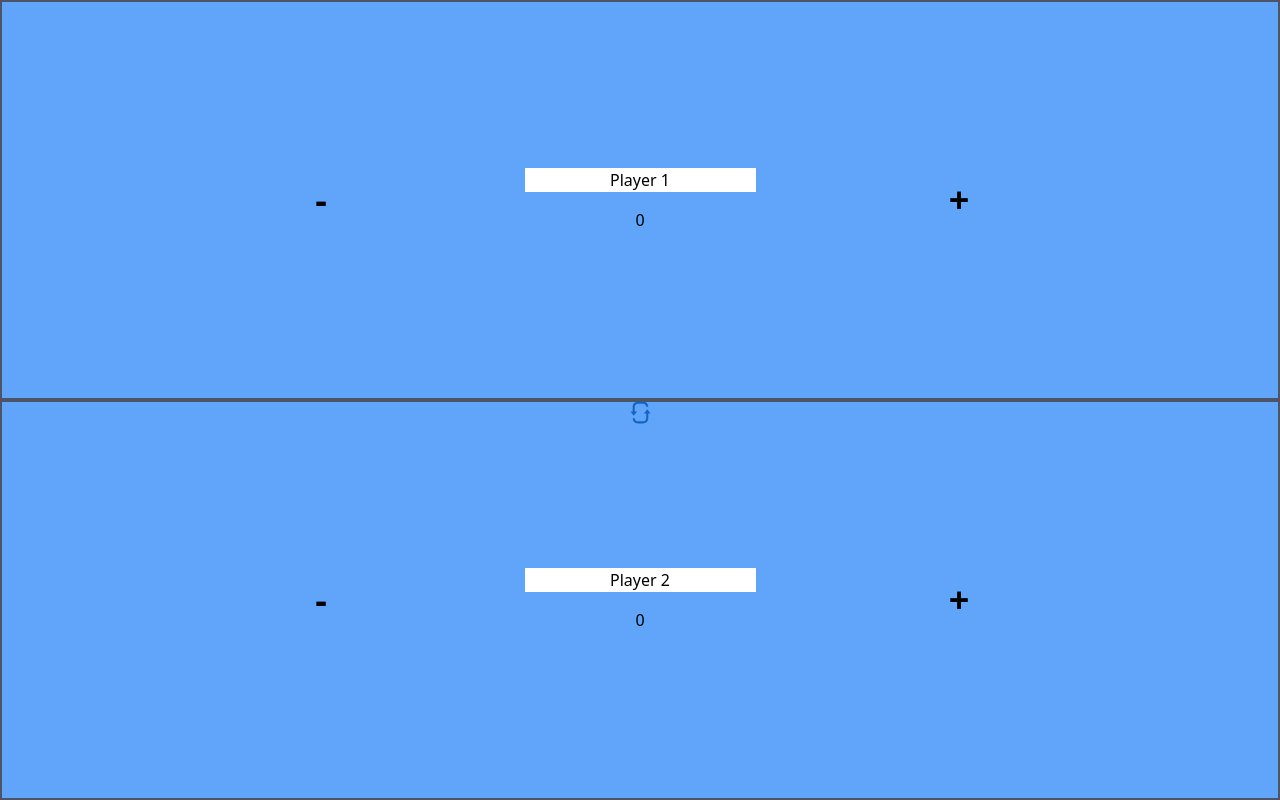
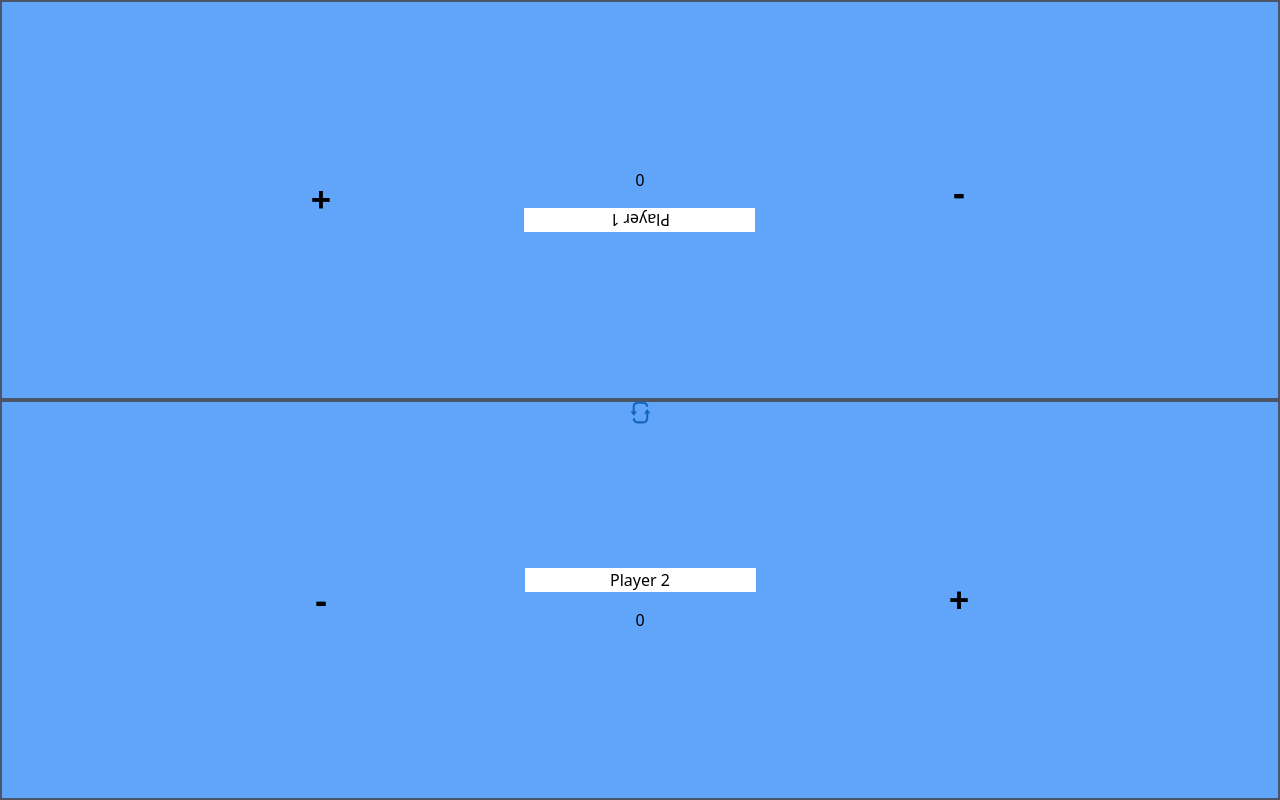
Before and after one commit to Nicholas-Abell/lorcana_life_counter, a Next.js app: page /main in a window 1280 px wide. Built offline with nearby package versions, Linux system fonts and the light colour scheme.

Commit message:
player rotation

```diff
--- a/app/components/Player.tsx
+++ b/app/components/Player.tsx
@@ -1,11 +1,15 @@
 "use client";
 import React, { useState } from "react";
+import { useSnapshot } from "valtio";
+import { state } from "../va;tio/state";
 
 type PlayerProps = {
   playerNumber: number;
 };
 
 const Player: React.FC<PlayerProps> = ({ playerNumber }) => {
+  const snap = useSnapshot(state);
+
   const [lore, setLore] = useState(0);
 
   const loreCountHandler = (x: number) => {
@@ -14,7 +18,11 @@ const Player: React.FC<PlayerProps> = ({ playerNumber }) => {
   };
 
   return (
-    <div className="bg-blue-400 w-full h-full border-gray-600 border-2 relative">
+    <div
+      className={`bg-blue-400 w-full h-full border-gray-600 border-2 relative ${
+        playerNumber + 1 <= snap.playerCount / 2 ? "rotate-180" : ""
+      }`}
+    >
       <button
         onClick={() => {
           loreCountHandler(-1);
--- a/app/page.tsx
+++ b/app/page.tsx
@@ -30,7 +30,7 @@ const page: React.FC<pageProps> = () => {
         >
           2
         </Link>
-        <Link
+        {/* <Link
           href="/main"
           onClick={() => {
             state.playerCount = 3;
@@ -38,7 +38,7 @@ const page: React.FC<pageProps> = () => {
           className="bg-gray-200 p-8 rounded-lg shadow-md hover:bg-gray-300"
         >
           3
-        </Link>
+        </Link> */}
         <Link
           href="/main"
           onClick={() => {
```
